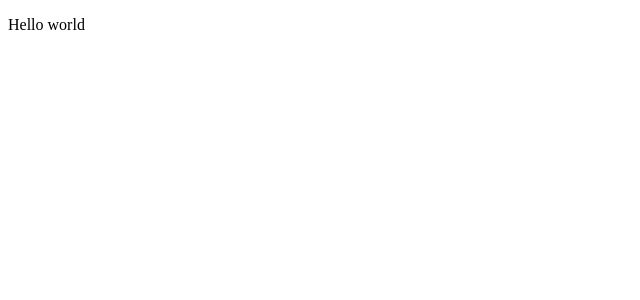
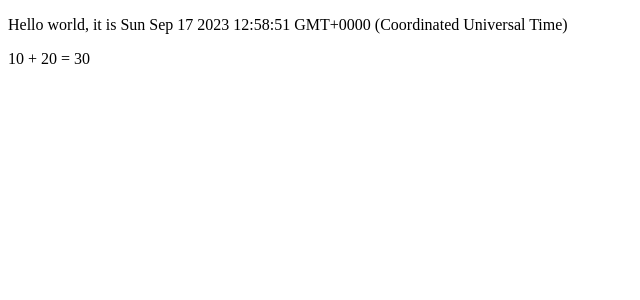
Before and after one commit to danielrobinson92/react-project, a React (Vite) app: page / in a window 1280 px wide. Shown: the top 300 px of the page, without its empty margins (0-640 px from the left). Built offline with nearby package versions, Linux system fonts and the light colour scheme.

Commit message:
dynamic component

```diff
--- a/src/App.jsx
+++ b/src/App.jsx
@@ -2,13 +2,19 @@
 // Javascript program
 // for now it does not receive any arguments
 const App = ()=>{
+  const now = new Date();
+  const a = 10;
+  const b = 20;
+
+  console.log(a+b);
   //  it can also execute or contain js code
-  console.log("Hello from component app")
+  // console.log("Hello from component app")
 
   // Returns HTML
   return (
   <div>
-    <p>Hello world</p>
+    <p>Hello world, it is {now.toString()}</p>
+    <p> {a} + {b} = {a+b}</p>
   </div>
 )
 }
```
